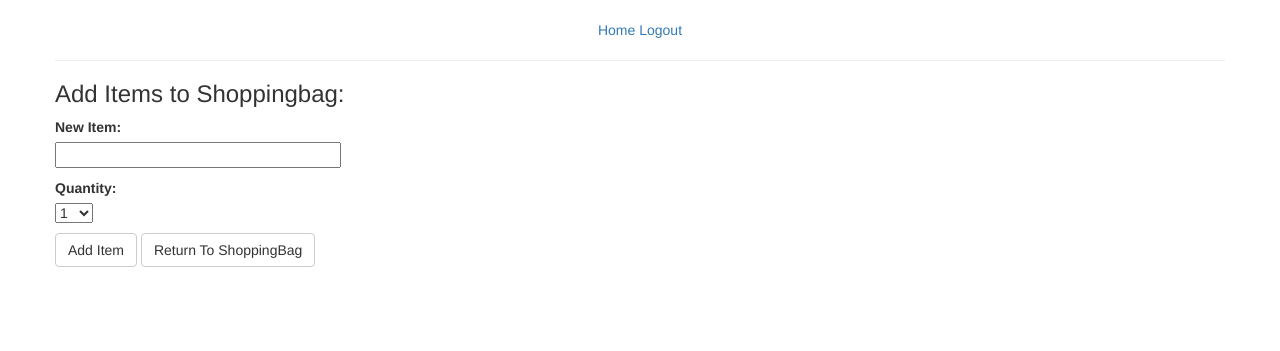
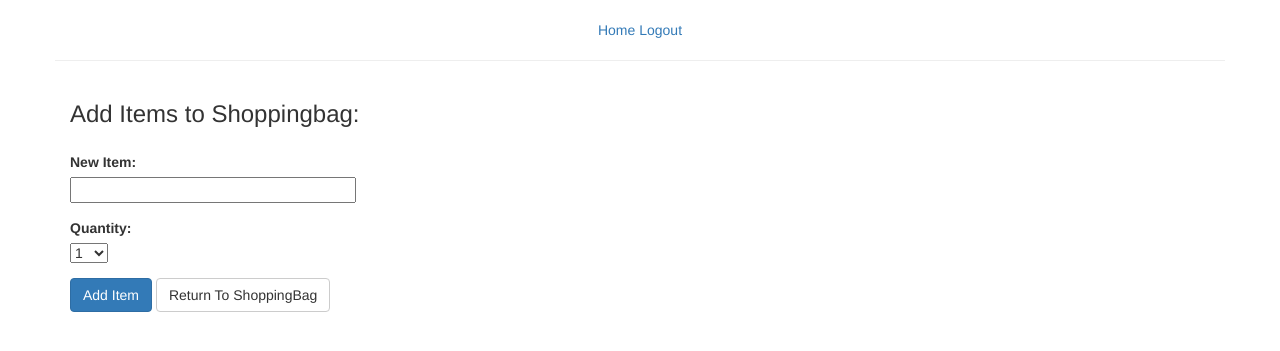
Before and after one commit to designravenous/Shopping_app, a Flask app: page /add_item in a window 1280 px wide. Shown: the part 50-401 px from the top of the page. Run offline with Flask 2, Linux system fonts and the light colour scheme; the visitor is signed in with stand-in values (Sample User, id 1); data comes from the database, SQL or seed files in the repository; some libraries are stand-ins or nearby versions.

Commit message:
add form-group to the form

```diff
--- a/application/templates/add_item.html
+++ b/application/templates/add_item.html
@@ -1,24 +1,31 @@
 {% extends "base.html" %}
 {% block app_content %}
-<h3>Add Items to Shoppingbag:</h3>
+<div class="form-group col-xs-12"><h3>Add Items to Shoppingbag:</h3></div>
 <form action="" method="POST">
     {{ form.hidden_tag() }}
     <p>
+        <div class="form-group col-xs-12">
         {{ form.item.label }}<br>
         {{ form.item(size=32) }}<br>
+        </div>
         {% for error in form.item.errors %}
         <span style="color:red;">[{{ error }}]</span>
         {% endfor %}
     </p>
     <p>
+        <div class="form-group col-xs-12">
         {{ form.quantity.label }}<br>
         {{ form.quantity }}<br>
+        </div>
         {% for error in form.quantity.errors %}
         <span style="color:red;">[{{ error }}]</span>
         {% endfor %}
     </p>
     <p>
-        <input type="submit" value="Add Item" class="btn btn-default"> <a href= {{ url_for('index') }} type="button" class="btn btn-default">Return To ShoppingBag</a>
+        <div class="form-group col-xs-12">
+        <input type="submit" value="Add Item" class="btn btn-primary"> <a href= {{ url_for('index') }} type="button" class="btn btn-default">Return To ShoppingBag</a>
+        </div>
     </p>
 </form>
+
 {% endblock %}
```
